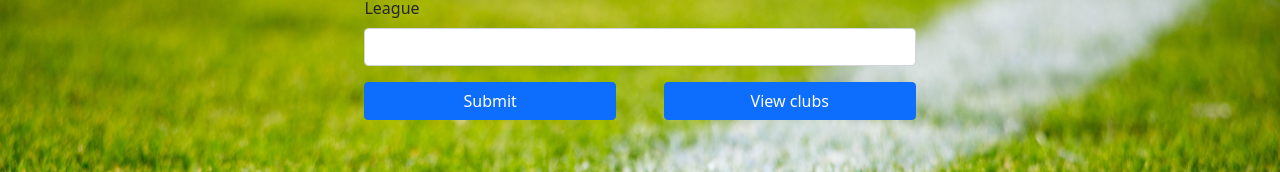
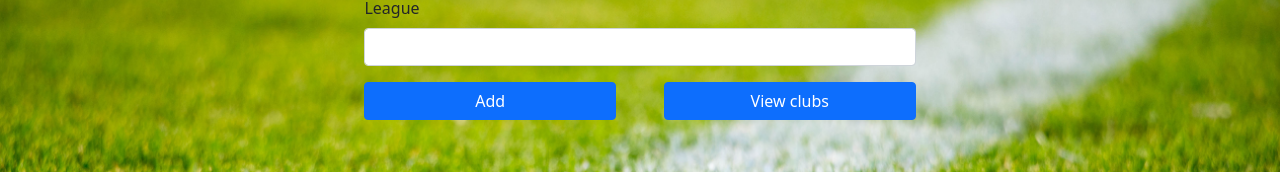
Before and after one commit to Thabiso-007/club, a Vue app in the folder client/: page / in a window 1280 px wide. Shown: the part 194-366 px from the top of the page. Built offline with nearby package versions, Linux system fonts and the light colour scheme.

Commit message:
Modified (#10)

```diff
--- a/client/src/views/HomeView.vue
+++ b/client/src/views/HomeView.vue
@@ -14,7 +14,7 @@
               <input type="text" class="form-control" id="league">
             </div>
             <div class="d-flex gap-5 align-items-center justify-content-center">
-              <button type="submit" class="btn btn-primary w-50">Submit</button>
+              <button type="submit" class="btn btn-primary w-50">Add</button>
               <router-link to="/clubs" class="btn btn-primary w-50">View clubs</router-link>
             </div>
           </form>
@@ -30,9 +30,3 @@
 
 }
 </script>
-
-<style scoped>
-.link {
-
-}
-</style>
```
